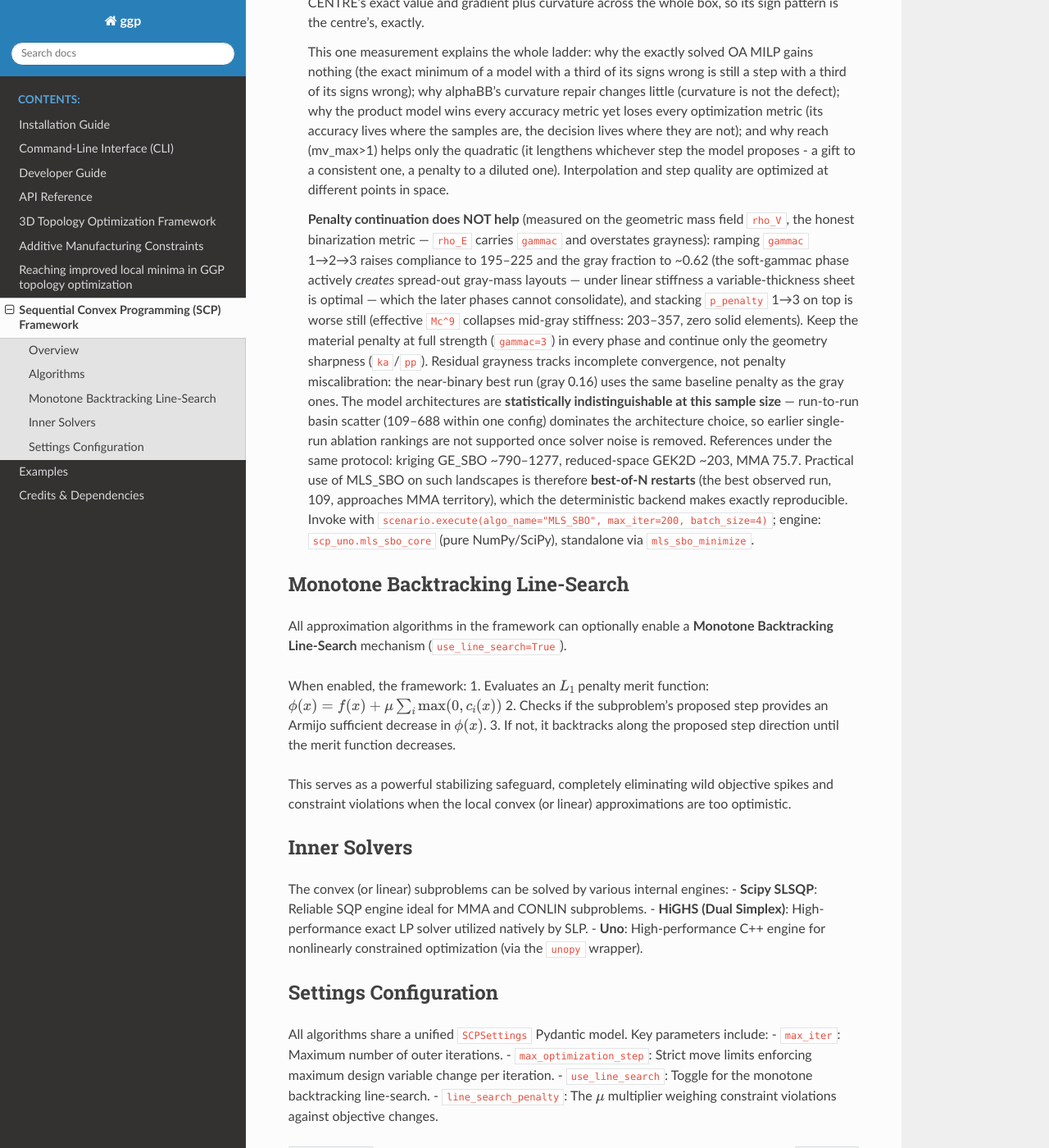
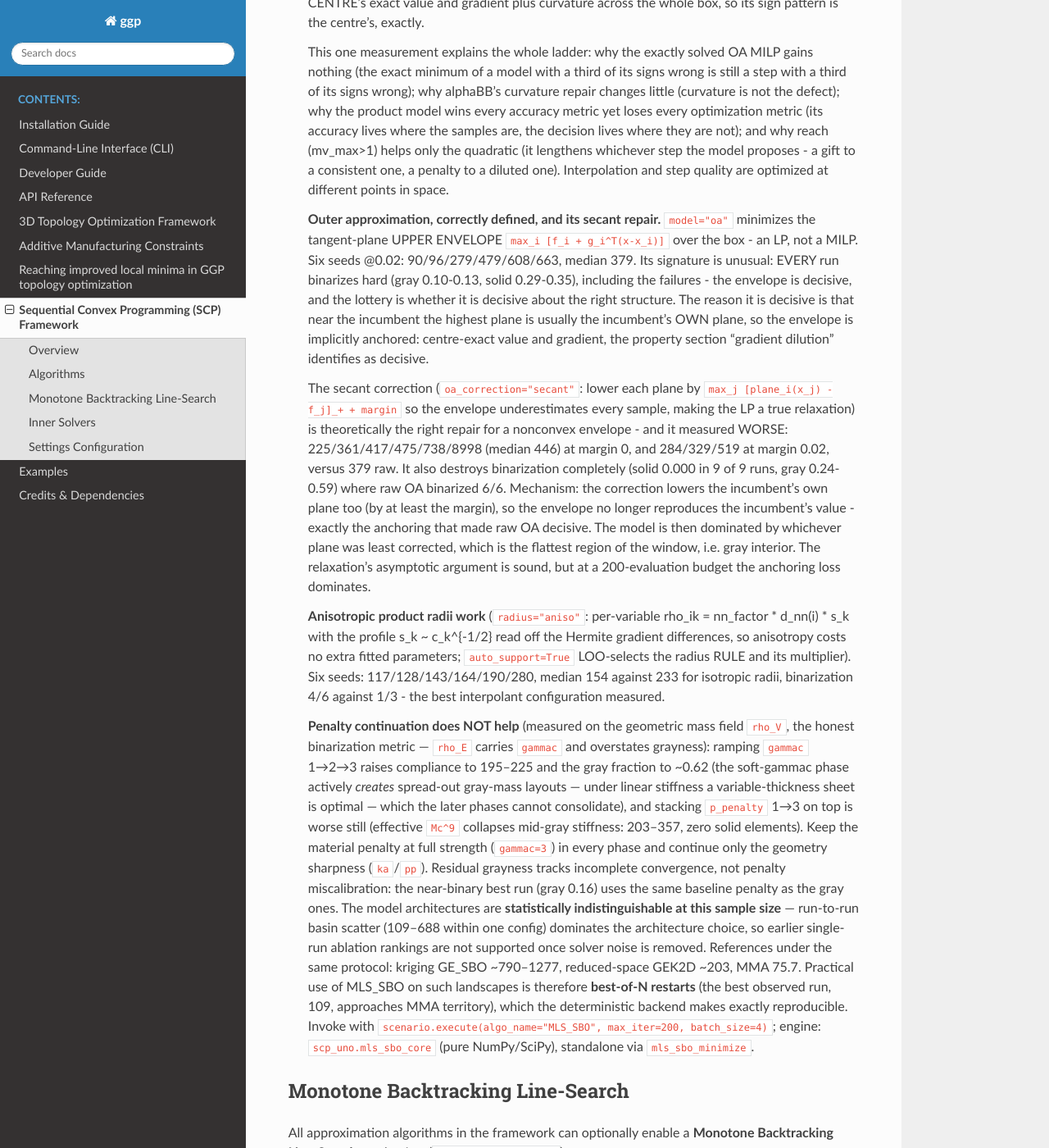
Before and after one commit to SimoneConiglio/generalized_geometry_projection, a Sphinx documentation site: the page built from docs/scp_uno_guide.rst, in a window 1280 px wide and 1400 px high, scrolled down 6407 px. Shown: the whole window at 82% size. Built offline with Sphinx 7.4.7 and the Read the Docs theme 3.1.0, drawn with Linux system fonts in a browser that asks for light colours.

Commit message:
Docs: OA six-seed results; the secant relaxation loses its anchoring
Raw OA (plane envelope, LP): 90/96/279/479/608/663, median 379, and
every run binarizes hard - the envelope is decisive because near the
incumbent the highest plane is usually the incumbent's own, making it
implicitly centre-exact.

The secant correction makes the envelope a true underestimator and
measures worse: median 446 (margin 0) and 329 (margin 0.02) vs 379,
with binarization gone in 9 of 9 runs. It lowers the incumbent's own
plane too, so the model stops reproducing the incumbent and is ruled by
whichever plane was least corrected - the flattest, grayest part of the
window. Sound asymptotics, wrong trade at 200 evaluations.

Anisotropic product radii + LOO over the radius rule: median 154 vs 233
isotropic, binarization 4/6 vs 1/3.

Co-Authored-By: Claude Fable 5 <noreply@anthropic.com>
Claude-Session: https://claude.ai/code/session_01CG7waKSaRC4EUnPzca3QFu

```diff
--- a/docs/scp_uno_guide.rst
+++ b/docs/scp_uno_guide.rst
@@ -350,6 +350,41 @@ The framework provides seven major algorithms:
    one). Interpolation and step quality are optimized at different
    points in space.
 
+   **Outer approximation, correctly defined, and its secant repair.**
+   ``model="oa"`` minimizes the tangent-plane UPPER ENVELOPE
+   ``max_i [f_i + g_i^T(x-x_i)]`` over the box - an LP, not a MILP.
+   Six seeds @0.02: 90/96/279/479/608/663, median 379. Its signature is
+   unusual: EVERY run binarizes hard (gray 0.10-0.13, solid 0.29-0.35),
+   including the failures - the envelope is decisive, and the lottery is
+   whether it is decisive about the right structure. The reason it is
+   decisive is that near the incumbent the highest plane is usually the
+   incumbent's OWN plane, so the envelope is implicitly anchored:
+   centre-exact value and gradient, the property section "gradient
+   dilution" identifies as decisive.
+
+   The secant correction (``oa_correction="secant"``: lower each plane by
+   ``max_j [plane_i(x_j) - f_j]_+ + margin`` so the envelope underestimates
+   every sample, making the LP a true relaxation) is theoretically the
+   right repair for a nonconvex envelope - and it measured WORSE:
+   225/361/417/475/738/8998 (median 446) at margin 0, and 284/329/519 at
+   margin 0.02, versus 379 raw. It also destroys binarization completely
+   (solid 0.000 in 9 of 9 runs, gray 0.24-0.59) where raw OA binarized
+   6/6. Mechanism: the correction lowers the incumbent's own plane too
+   (by at least the margin), so the envelope no longer reproduces the
+   incumbent's value - exactly the anchoring that made raw OA decisive.
+   The model is then dominated by whichever plane was least corrected,
+   which is the flattest region of the window, i.e. gray interior. The
+   relaxation's asymptotic argument is sound, but at a 200-evaluation
+   budget the anchoring loss dominates.
+
+   **Anisotropic product radii work** (``radius="aniso"``: per-variable
+   rho_ik = nn_factor * d_nn(i) * s_k with the profile s_k ~ c_k^{-1/2}
+   read off the Hermite gradient differences, so anisotropy costs no
+   extra fitted parameters; ``auto_support=True`` LOO-selects the radius
+   RULE and its multiplier). Six seeds: 117/128/143/164/190/280, median
+   154 against 233 for isotropic radii, binarization 4/6 against 1/3 -
+   the best interpolant configuration measured.
+
    **Penalty continuation does NOT help** (measured on the geometric mass
    field ``rho_V``, the honest binarization metric — ``rho_E`` carries
    ``gammac`` and overstates grayness): ramping ``gammac`` 1→2→3 raises
```
